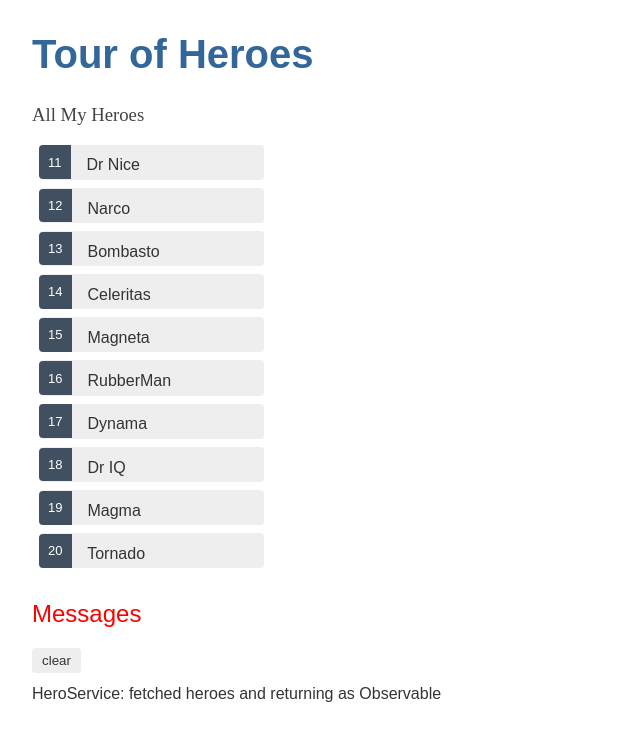
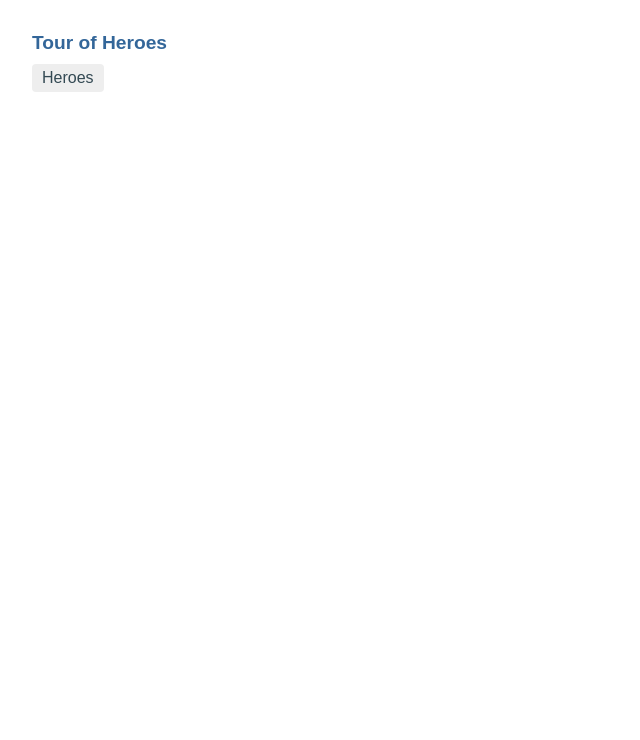
Before and after one commit to DidrikFinne/angular-less-tour-of-heroes, an Angular app: page / in a window 1280 px wide. Shown: the top 740 px of the page, without its empty margins (0-640 px from the left). Built offline with nearby package versions, Linux system fonts and the light colour scheme.

Commit message:
Move heroes component to /heroes route

```diff
--- a/src/app/app.component.html
+++ b/src/app/app.component.html
@@ -1,5 +1,9 @@
 <h1>{{title}}</h1>
 
-<app-heroes></app-heroes>
+<nav>
+  <a routerLink="/heroes">Heroes</a>
+</nav>
+
+<router-outlet></router-outlet>
 
 <app-messages></app-messages>
--- a/src/app/app.component.less
+++ b/src/app/app.component.less
@@ -0,0 +1,28 @@
+/* AppComponent's private CSS styles */
+h1 {
+  font-size: 1.2em;
+  margin-bottom: 0;
+}
+h2 {
+  font-size: 2em;
+  margin-top: 0;
+  padding-top: 0;
+}
+nav a {
+  padding: 5px 10px;
+  text-decoration: none;
+  margin-top: 10px;
+  display: inline-block;
+  background-color: #eee;
+  border-radius: 4px;
+  &:visited, &:link {
+    color: #334953;
+  }
+  &:hover {
+    color: #039be5;
+    background-color: #cfd8dc;
+  }
+  &.active {
+    color: #039be5;
+  }
+}
--- a/src/app/app.module.ts
+++ b/src/app/app.module.ts
@@ -5,6 +5,7 @@
 import { HeroesComponent } from './heroes/heroes.component';
 import { HeroDetailComponent } from './hero-detail/hero-detail.component';
 import { MessagesComponent } from './messages/messages.component';
+import { AppRoutingModule } from './app-routing.module';
 
 @NgModule({
   declarations: [
@@ -16,6 +17,7 @@
   imports: [
     BrowserModule,
     FormsModule,
+    AppRoutingModule,
   ],
   providers: [],
   bootstrap: [AppComponent]
```
Also changed, not shown: src/app/app-routing.module.ts (added, +14 -0 lines).
